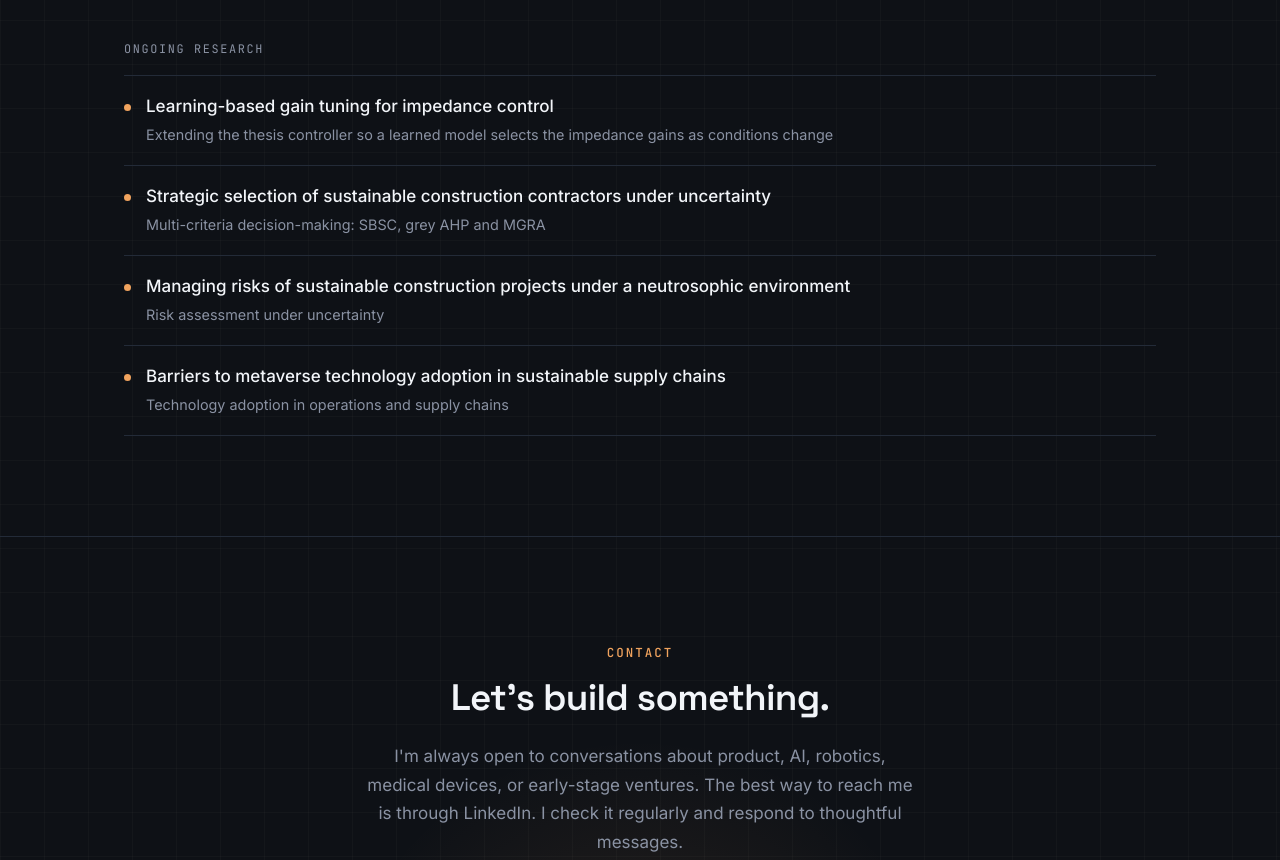
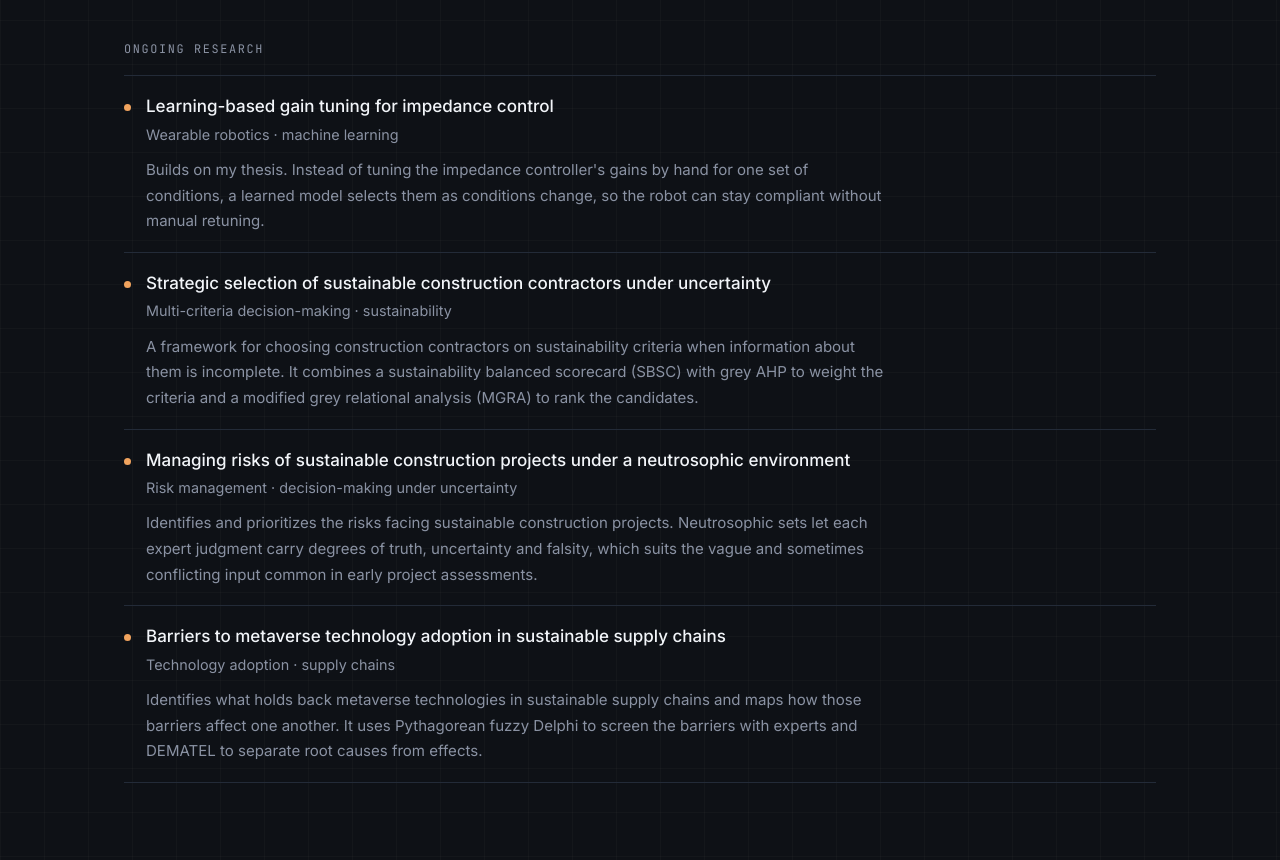
Before and after one commit to Aryahosseini/Aryahosseini.github.io, a plain HTML site: page index.html in a window 1280 px wide. Shown: the part 7020-7880 px from the top of the page. Drawn offline with Linux system fonts and the light colour scheme.

Commit message:
Add short descriptions to ongoing research items
Co-Authored-By: Claude Opus 5.5 <noreply@anthropic.com>
Claude-Session: https://claude.ai/code/session_01Mgh7KotLisECtJGfjdgLnY

```diff
--- a/index.html
+++ b/index.html
@@ -924,19 +924,44 @@
         <ul class="ref-list">
           <li>
             <div class="ref-title">Learning-based gain tuning for impedance control</div>
-            <div class="ref-meta">Extending the thesis controller so a learned model selects the impedance gains as conditions change</div>
+            <div class="ref-meta">Wearable robotics · machine learning</div>
+            <p class="ref-desc">
+              Builds on my thesis. Instead of tuning the impedance controller's
+              gains by hand for one set of conditions, a learned model selects
+              them as conditions change, so the robot can stay compliant without
+              manual retuning.
+            </p>
           </li>
           <li>
             <div class="ref-title">Strategic selection of sustainable construction contractors under uncertainty</div>
-            <div class="ref-meta">Multi-criteria decision-making: SBSC, grey AHP and MGRA</div>
+            <div class="ref-meta">Multi-criteria decision-making · sustainability</div>
+            <p class="ref-desc">
+              A framework for choosing construction contractors on sustainability
+              criteria when information about them is incomplete. It combines a
+              sustainability balanced scorecard (SBSC) with grey AHP to weight the
+              criteria and a modified grey relational analysis (MGRA) to rank the
+              candidates.
+            </p>
           </li>
           <li>
             <div class="ref-title">Managing risks of sustainable construction projects under a neutrosophic environment</div>
-            <div class="ref-meta">Risk assessment under uncertainty</div>
+            <div class="ref-meta">Risk management · decision-making under uncertainty</div>
+            <p class="ref-desc">
+              Identifies and prioritizes the risks facing sustainable construction
+              projects. Neutrosophic sets let each expert judgment carry degrees of
+              truth, uncertainty and falsity, which suits the vague and sometimes
+              conflicting input common in early project assessments.
+            </p>
           </li>
           <li>
             <div class="ref-title">Barriers to metaverse technology adoption in sustainable supply chains</div>
-            <div class="ref-meta">Technology adoption in operations and supply chains</div>
+            <div class="ref-meta">Technology adoption · supply chains</div>
+            <p class="ref-desc">
+              Identifies what holds back metaverse technologies in sustainable
+              supply chains and maps how those barriers affect one another. It uses
+              Pythagorean fuzzy Delphi to screen the barriers with experts and
+              DEMATEL to separate root causes from effects.
+            </p>
           </li>
         </ul>
       </div>
```
